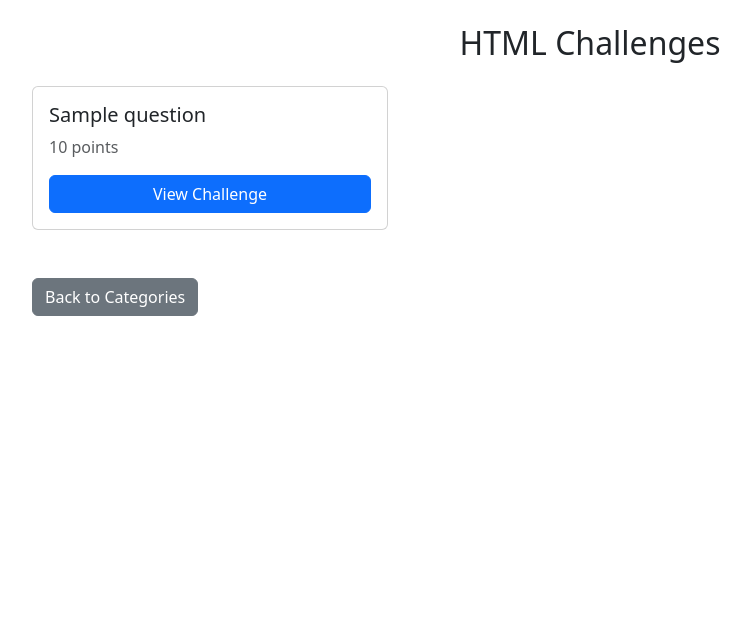
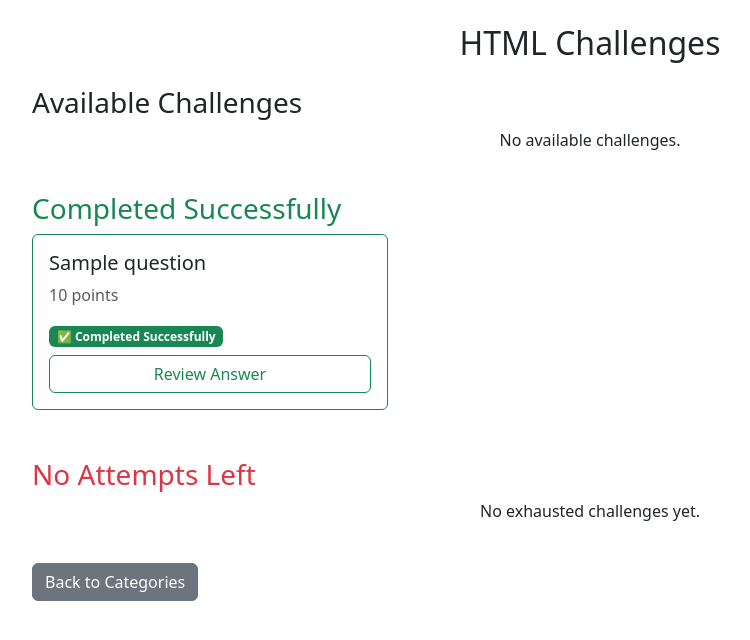
Before and after one commit to Mirazul-Islam/CodeJango, a Django app: page /challenges/category/HTML/ in a window 1280 px wide. Shown: the part 56-696 px from the top of the page, without its empty margins (50-800 px from the left). Run offline with Django 5.2, Linux system fonts and the light colour scheme; a user stored in the database is signed in; tables that the repository leaves empty hold one stand-in row (values such as "Sample post").

Commit message:
Latest update

```diff
--- a/ctf_competition/challenges/templates/challenges/questions_in_category.html
+++ b/ctf_competition/challenges/templates/challenges/questions_in_category.html
@@ -2,8 +2,11 @@
 
 {% block content %}
 <h2 class="text-center mt-4">{{ category_name }} Challenges</h2>
-<div class="row mt-4">
-    {% for question in questions %}
+
+<!-- Available Challenges -->
+<h3 class="mt-4">Available Challenges</h3>
+<div class="row mt-2">
+    {% for question in available_questions %}
     <div class="col-md-4 mb-4">
         <div class="card">
             <div class="card-body">
@@ -14,8 +17,47 @@
         </div>
     </div>
     {% empty %}
-    <p class="text-center">No challenges found in this category.</p>
+    <p class="text-center">No available challenges.</p>
     {% endfor %}
 </div>
+
+<!-- Completed Challenges (Successfully Answered) -->
+<h3 class="mt-4 text-success">Completed Successfully</h3>
+<div class="row mt-2">
+    {% for question in completed_correctly %}
+    <div class="col-md-4 mb-4">
+        <div class="card border-success">
+            <div class="card-body">
+                <h5 class="card-title">{{ question.title }}</h5>
+                <p class="text-muted">{{ question.points }} points</p>
+                <span class="badge bg-success">✅ Completed Successfully</span>
+                <a href="{% url 'view_question' question.id %}" class="btn btn-outline-success w-100 mt-2">Review Answer</a>
+            </div>
+        </div>
+    </div>
+    {% empty %}
+    <p class="text-center">No completed challenges yet.</p>
+    {% endfor %}
+</div>
+
+<!-- Completed Challenges (Exhausted Attempts) -->
+<h3 class="mt-4 text-danger">No Attempts Left</h3>
+<div class="row mt-2">
+    {% for question in exhausted_attempts %}
+    <div class="col-md-4 mb-4">
+        <div class="card border-danger">
+            <div class="card-body">
+                <h5 class="card-title">{{ question.title }}</h5>
+                <p class="text-muted">{{ question.points }} points</p>
+                <span class="badge bg-danger">❌ No Attempts Left</span>
+                <a href="{% url 'view_question' question.id %}" class="btn btn-outline-danger w-100 mt-2">View Challenge</a>
+            </div>
+        </div>
+    </div>
+    {% empty %}
+    <p class="text-center">No exhausted challenges yet.</p>
+    {% endfor %}
+</div>
+
 <a href="{% url 'question_categories' %}" class="btn btn-secondary mt-4">Back to Categories</a>
 {% endblock %}
--- a/ctf_competition/challenges/views.py
+++ b/ctf_competition/challenges/views.py
@@ -213,8 +213,31 @@ def questions_in_category(request, category_name):
         elif timer.is_active() and timer.time_left().total_seconds() <= 0:  # Timer finished
             return redirect('finished_page')
 
-    questions = Question.objects.filter(category=category_name)
-    return render(request, 'challenges/questions_in_category.html', {'questions': questions, 'category_name': category_name})
+    # Fetch all questions in the category
+    all_questions = Question.objects.filter(category=category_name)
+    available_questions = []
+    completed_correctly = []
+    exhausted_attempts = []
+
+    for question in all_questions:
+        user_submissions = Submission.objects.filter(user=request.user, question=question)
+        user_attempts = user_submissions.count()
+        answered_correctly = user_submissions.filter(is_correct=True).exists()
+
+        if answered_correctly:
+            completed_correctly.append(question)  # Mark as successfully completed
+        elif user_attempts >= question.max_attempts:
+            exhausted_attempts.append(question)  # Mark as exhausted attempts
+        else:
+            available_questions.append(question)  # Still available for attempts
+
+    return render(request, 'challenges/questions_in_category.html', {
+        'category_name': category_name,
+        'available_questions': available_questions,
+        'completed_correctly': completed_correctly,
+        'exhausted_attempts': exhausted_attempts
+    })
+
 
 
 @user_passes_test(lambda user: user.is_staff or user.is_superuser, login_url='login')
```
